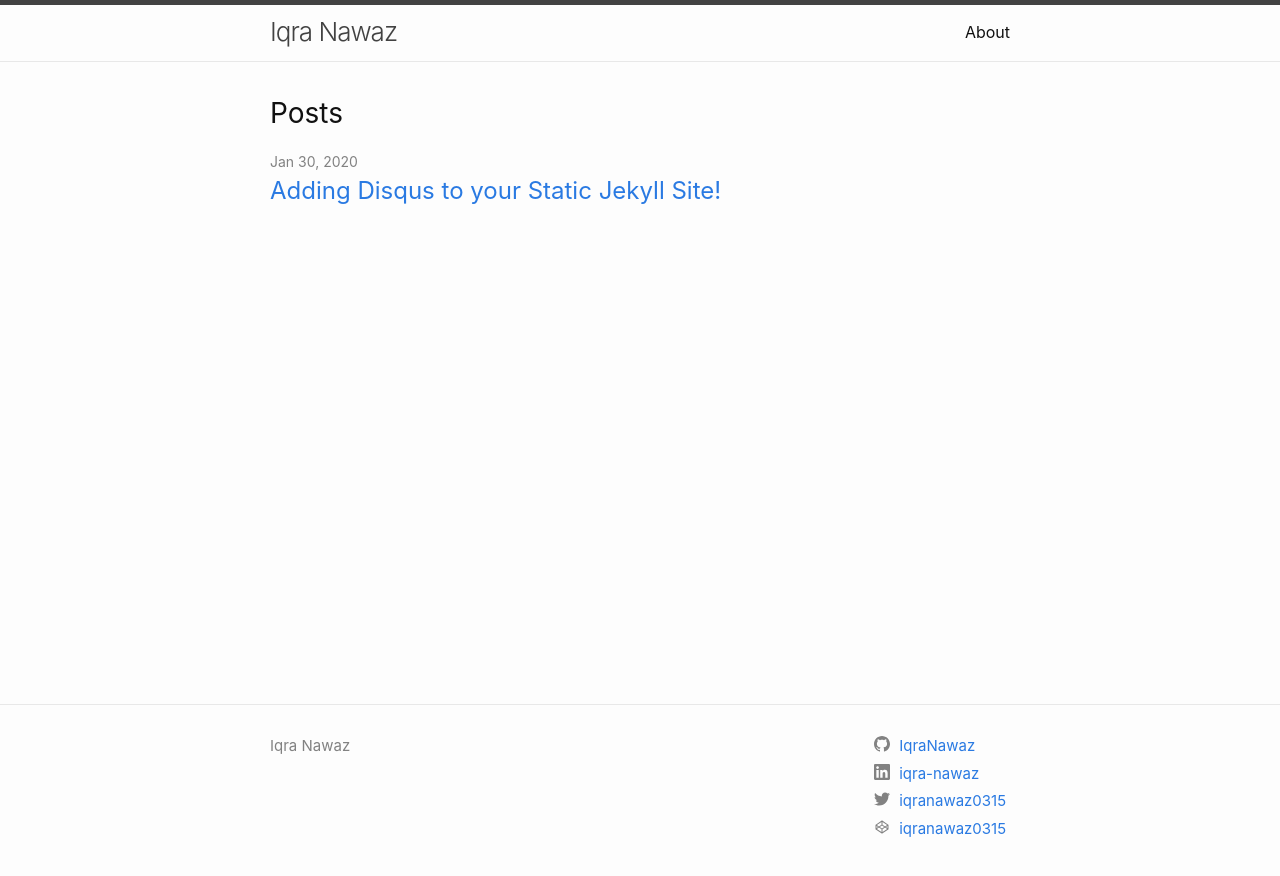
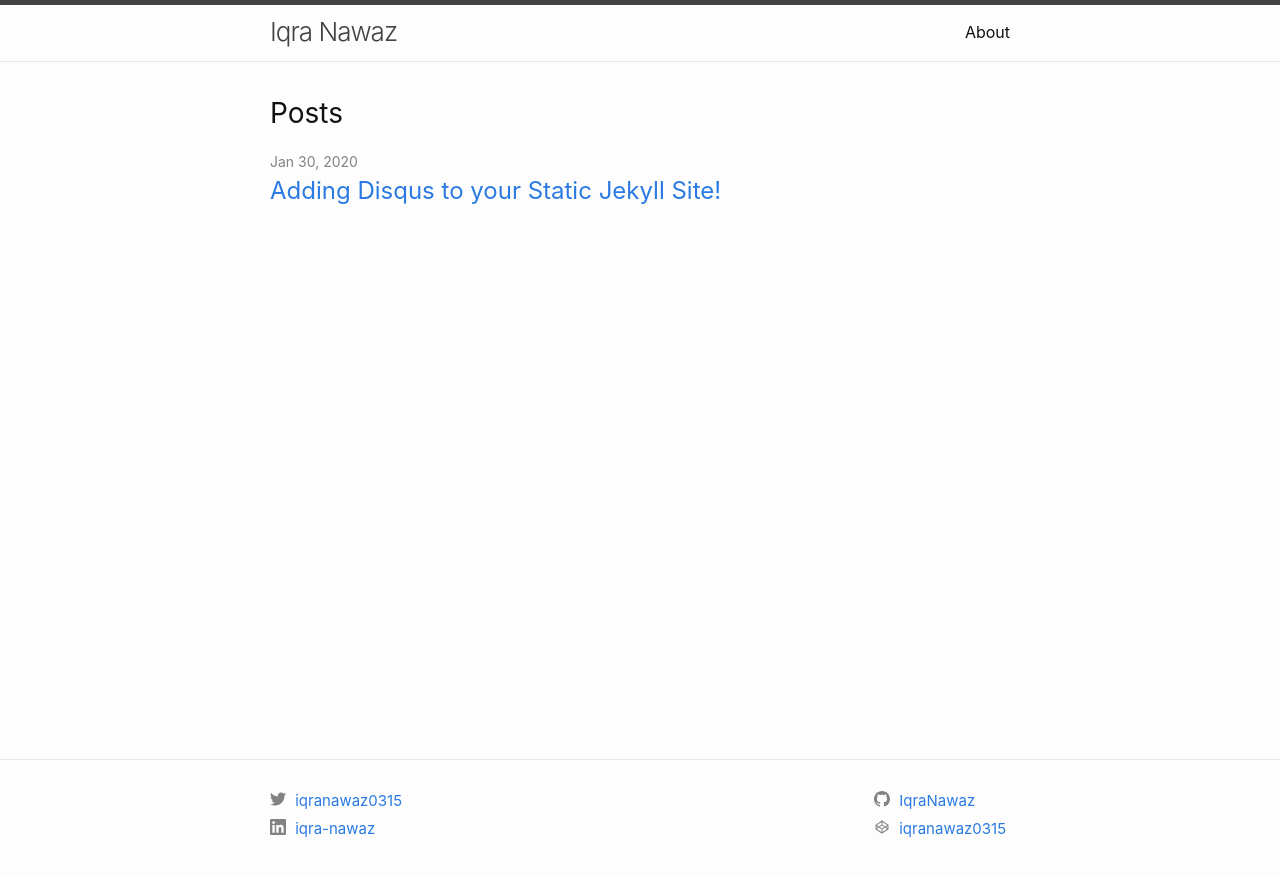
Before and after one commit to IqraNawaz/blog, a Jekyll site: the page built from index.markdown, in a window 1280 px wide. Shown: the top 876 px of the page. Built offline with Jekyll 4.4.1, drawn with Linux system fonts in a browser that asks for light colours.

Commit message:
updating footer

```diff
--- a/_includes/footer.html
+++ b/_includes/footer.html
@@ -5,26 +5,16 @@
 
 
     <div class="footer-col-wrapper">
+
       <div class="footer-col footer-col-1">
-        <ul class="contact-list">
-          <li class="p-name">
-            {%- if site.author -%}
-              {{ site.author | escape }}
-            {%- else -%}
-              {{ site.title | escape }}
-            {%- endif -%}
-            </li>
+        {%- include twitter-linkedin.html -%}
 
-        </ul>
       </div>
+      <div class="footer-col footer-col-2" style="float: right; ">
+        {%- include github-codepen.html -%}
 
-      <div class="footer-col footer-col-2" style="float: right; height: 5 px;">
-        {%- include social.html -%}
       </div>
-
-
     </div>
-
   </div>
 
 </footer>
--- /dev/null
+++ b/_includes/github-codepen.html
@@ -0,0 +1,26 @@
+<ul class="social-media-list">
+          {%- if site.github_username -%}
+            <li>
+              <a href="https://github.com/{{ site.github_username| cgi_escape | escape }}">
+                <svg class="svg-icon">
+                  <use xlink:href="{{ '/assets/minima-social-icons.svg#github' | relative_url }}">
+
+                  </use>
+                </svg>
+                <span class="username">{{ site.github_username| escape }}</span>
+              </a>
+            </li>
+          {%- endif -%}
+
+          {%- if site.codepen_username -%}
+            <li>
+              <a href="https://codepen.io/{{ site.codepen_username| cgi_escape | escape }}">
+                <svg class="svg-icon">
+                  <use xlink:href="{{ '/assets/minima-social-icons.svg#codepen' | relative_url }}">
+                  </use>
+                </svg>
+                <span class="  username">{{ site.codepen_username| escape }}</span>
+              </a>
+            </li>
+          {%- endif -%}
+        </ul>
--- /dev/null
+++ b/_includes/twitter-linkedin.html
@@ -0,0 +1,25 @@
+<ul class="social-media-list">
+          {%- if site.twitter_username -%}
+            <li>
+              <a href="https://www.twitter.com/{{ site.twitter_username| cgi_escape | escape }}">
+                <svg class="svg-icon">
+                  <use xlink:href="{{ '/assets/minima-social-icons.svg#twitter' | relative_url }}"></use>
+                </svg>
+                <span class="username">{{ site.twitter_username| escape }}</span>
+              </a>
+            </li>
+          {%- endif -%}
+
+          {%- if site.linkedin_username -%}
+
+            <li>
+              <a href="https://www.linkedin.com/in/{{ site.linkedin_username| cgi_escape | escape }}">
+
+                <svg class="svg-icon">
+                  <use xlink:href="{{ '/assets/minima-social-icons.svg#linkedin' | relative_url }}"></use>
+                </svg>
+                <span class="username">{{ site.linkedin_username| escape }}</span>
+              </a>
+            </li>
+          {%- endif -%}
+        </ul>
```
Also changed, not shown: _includes/social.html (+28 -3 lines), 5 other files.
